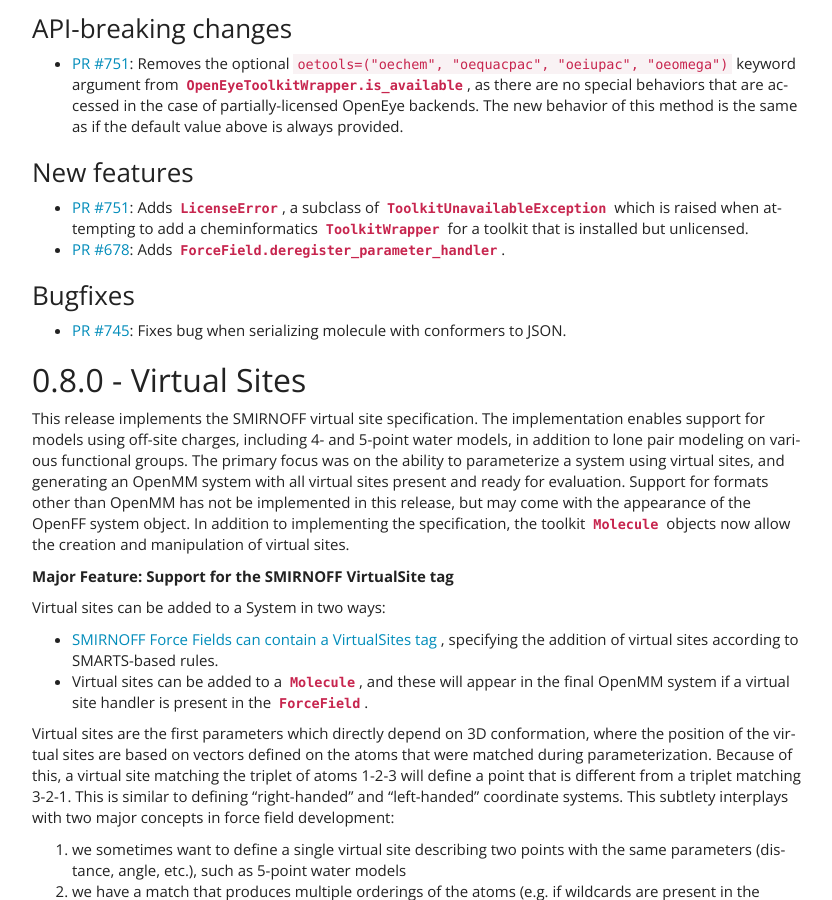
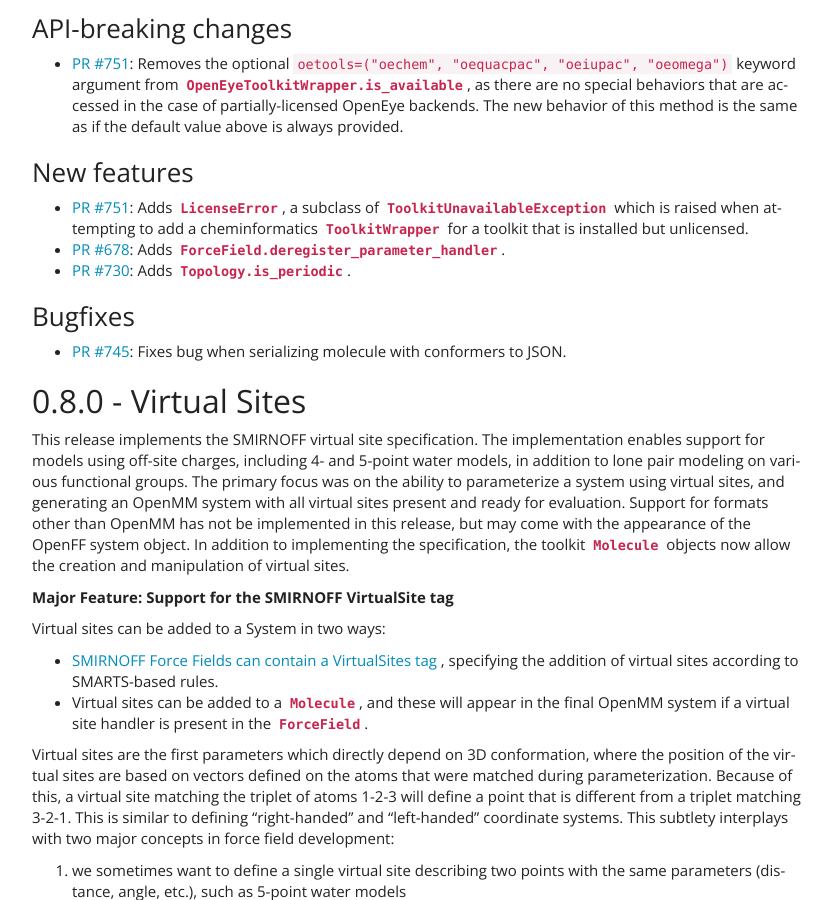
Before and after one commit to openforcefield/openff-toolkit, a Sphinx documentation site: the page built from docs/releasehistory.rst, in a window 1280 px wide and 900 px high, scrolled down 341 px. Shown: the whole window, without its empty margins (38-870 px from the left). Built offline with Sphinx 7.4.7, drawn with Linux system fonts in a browser that asks for light colours.

Commit message:
Update changelog

```diff
--- a/docs/releasehistory.rst
+++ b/docs/releasehistory.rst
@@ -29,6 +29,8 @@ New features
   is installed but unlicensed.
 - `PR #678 <https://github.com/openforcefield/openforcefield/pull/678>`_: Adds
   :py:meth:`ForceField.deregister_parameter_handler <openforcefield.typing.engines.smirnoff.forcefield.ForceField.deregister_parameter_handler>`.
+- `PR #730 <https://github.com/openforcefield/openforcefield/pull/730>`_: Adds
+  :py:class:`Topology.is_periodic <openforcefield.topology.Topology>`.
 
 
 Bugfixes
```
